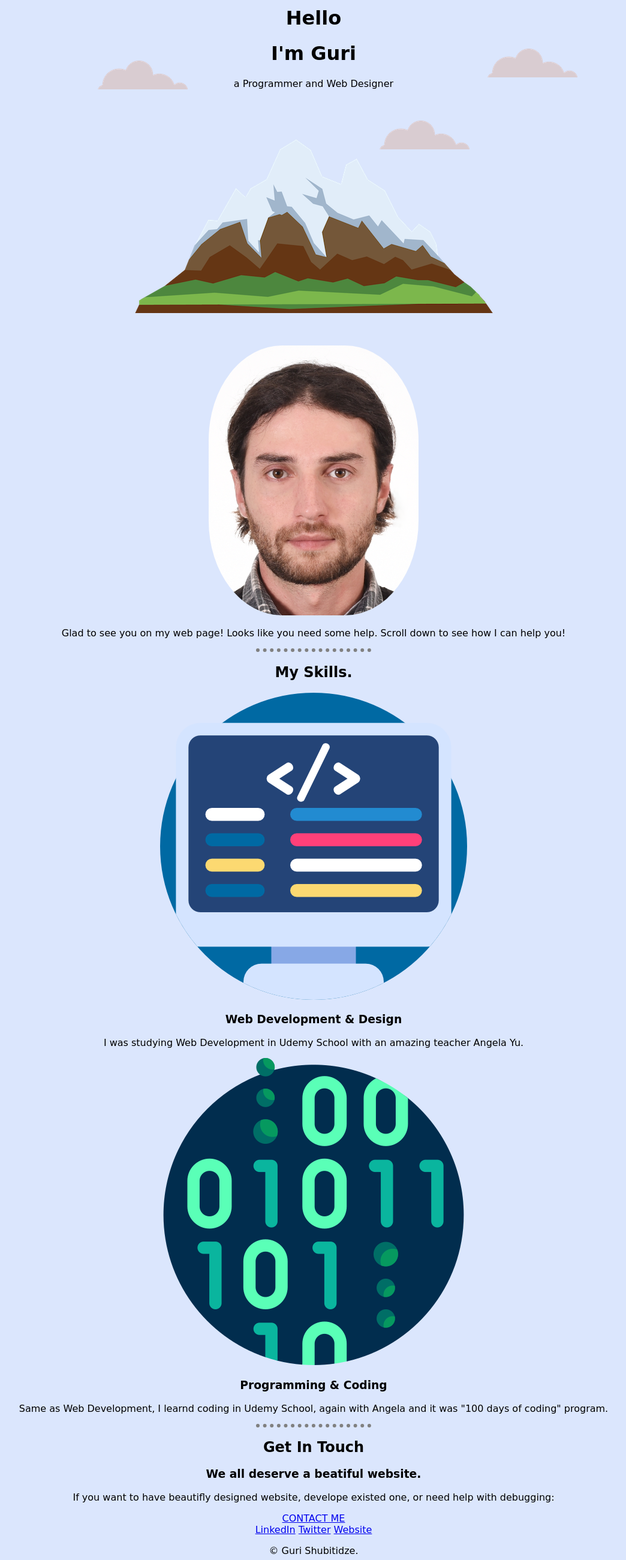
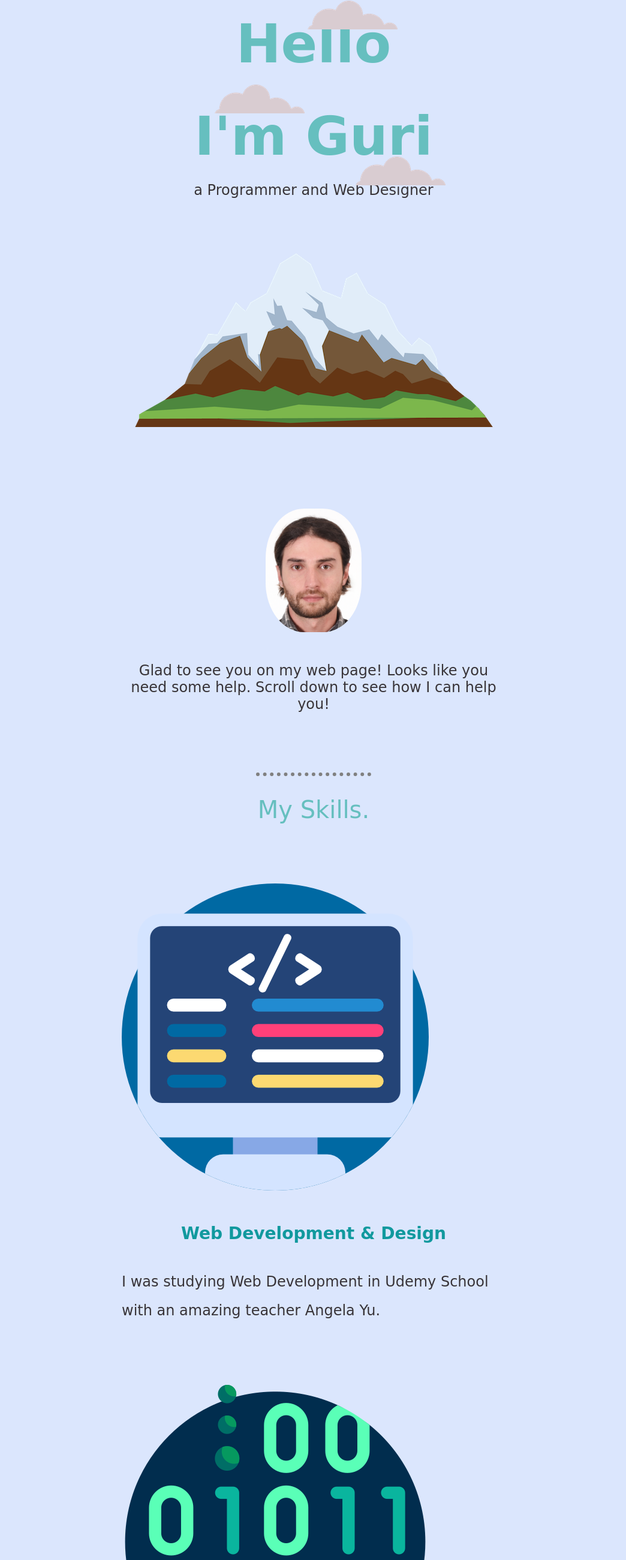
Before and after one commit to gurishuu/website, a plain HTML site: page ccs_my_style/index.html in a window 1280 px wide. Shown: the part 39-2640 px from the top of the page at 60% size, without its empty margins (117-1161 px from the left). Drawn offline with Linux system fonts and the light colour scheme.

Commit message:
Update mystyles.css

```diff
--- a/ccs_my_style/css/mystyles.css
+++ b/ccs_my_style/css/mystyles.css
@@ -1,50 +1,153 @@
+body {
+  color: #383438;
+  font-size: 1.5rem;
+  background-color: #DBE6FD;
+  padding: 0;
+  margin: 0;
+  text-align: center;
+  font-family: cursive;
+}
+
 div {
+  background-color: #DBE6FD;
+  text-align: center;
+}
 
-  background-color: #DBE6FD;
-
-  text-align: center;
-
-}
 hr {
-
   border-style: dotted none none;
   border-color: grey;
-
   border-width: 6px;
   width: 15%;
-
-
 }
 
-body {
-  background-color: #DBE6FD;
-  padding: 0;
-margin: 0;
-text-align: center;
-font-family: cursive;
+a {
+  color: #11999E;
+  margin: 10px 20px;
+  text-decoration: none;
+}
+
+a:hover {
+  color: #DBE6FD;
 }
 
 h1 {
-  margin-top: 0;
+  color: #66BFBF;
+  font-size: 5.6rem;
+  margin: 50px auto 0 auto;
 }
+
+h2 {
+  font-weight: normal;
+  color: #66BFBF;
+  font-size: 2.5rem;
+}
+
+h3 {
+  text-align: center;
+  color: #11999E;
+}
+
 .top-container {
-  padding: 50px;
+  padding: 10px;
 }
+
 .top-cloud {
   position: absolute;
-  top: 240px;
-  right: 380px;
+  top: 40px;
+  right: 500px;
 }
+
+.middle-cloud {
+  position: absolute;
+  top: 180px;
+  left: 475px;
+}
+
 .bottom-cloud {
   position: absolute;
-  top: 140px;
-left: 280px;
+  top: 300px;
+  right: 420px;
 }
-.middle-cloud {
-  position: absolute;
-  top: 120px;
-  right: 200px;
+
+.gushu {
+  width: 25%;
+  height: 25%;
+  border-radius: 40%;
+  margin: 20px;
 }
-.gushu {
-  border-radius: 35%;
+
+.skill-row {
+  width: 50%;
+  margin: 100px auto 100px auto;
+  text-align: left;
+  line-height: 2;
 }
+
+.hello {
+  margin: 0;
+}
+
+.profile {
+  width: 50%;
+  margin: 100px auto 100px auto;
+}
+
+.skill-top {
+  margin: 30px;
+  float: left;
+  text-align: center;
+  width: 25%;
+  height: 25%;
+}
+
+.skill-bttm {
+  margin: 30px;
+  float: right;
+  text-align: center;
+  width: 25%;
+  height: 25%;
+}
+
+.contact-me-p {
+  width: 50%;
+  margin: 50px auto 50px auto;
+}
+
+.btn {
+  background: #11cdd4;
+  background-image: -webkit-linear-gradient(top, #11cdd4, #11999e);
+  background-image: -moz-linear-gradient(top, #11cdd4, #11999e);
+  background-image: -ms-linear-gradient(top, #11cdd4, #11999e);
+  background-image: -o-linear-gradient(top, #11cdd4, #11999e);
+  background-image: linear-gradient(to bottom, #11cdd4, #11999e);
+  -webkit-border-radius: 15;
+  -moz-border-radius: 15;
+  border-radius: 15px;
+  font-family: cursive;
+  color: #ffffff;
+  font-size: 20px;
+  padding: 10px 20px 10px 20px;
+  text-decoration: none;
+}
+
+.btn:hover {
+  background: #30e3db;
+  background-image: -webkit-linear-gradient(top, #30e3db, #2bc4ad);
+  background-image: -moz-linear-gradient(top, #30e3db, #2bc4ad);
+  background-image: -ms-linear-gradient(top, #30e3db, #2bc4ad);
+  background-image: -o-linear-gradient(top, #30e3db, #2bc4ad);
+  background-image: linear-gradient(to bottom, #30e3db, #2bc4ad);
+  text-decoration: none;
+}
+
+.bottom-container {
+  background-color: #04d3de;
+  margin: 30px auto 0 auto;
+  padding: 16px;
+}
+
+.copyright {
+  color: #DBE6FD;
+  font-size: 0.9rem;
+  padding: 20px 0 0 0;
+}
```
